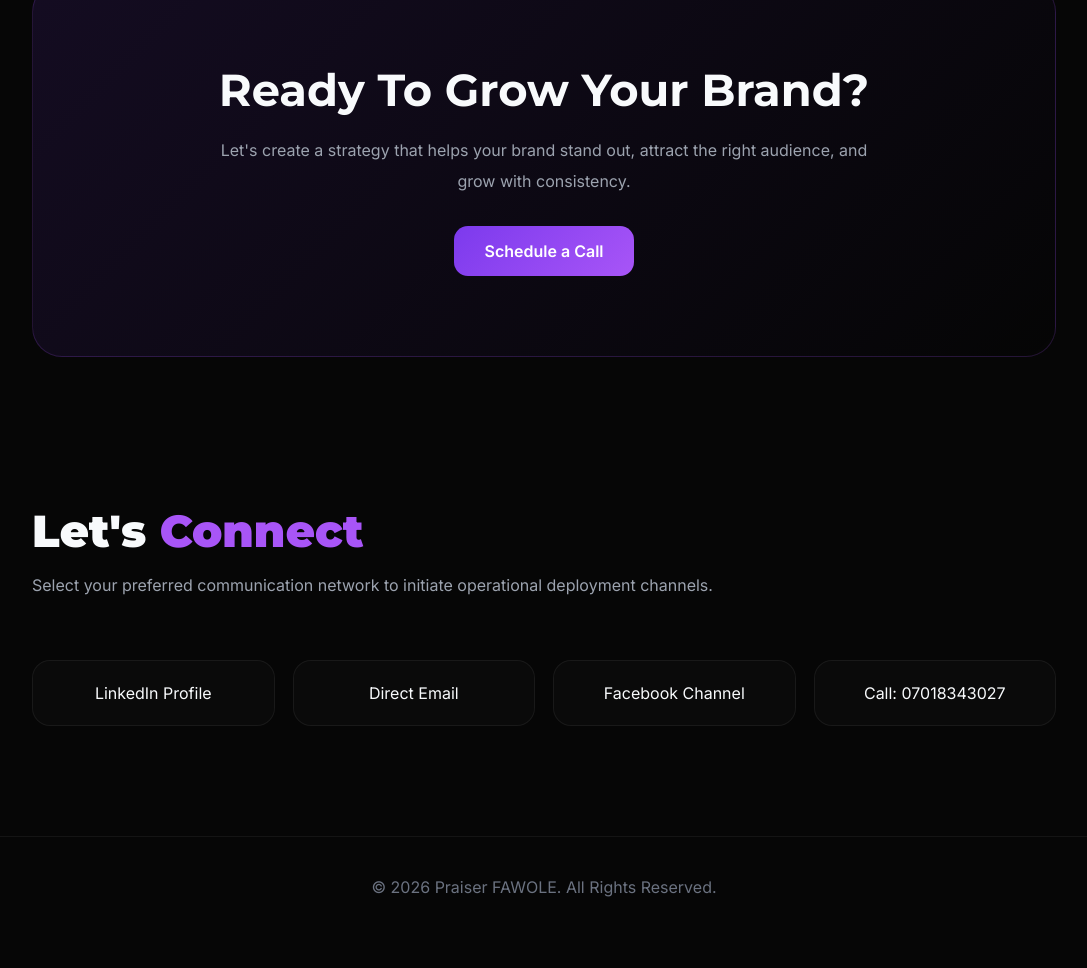
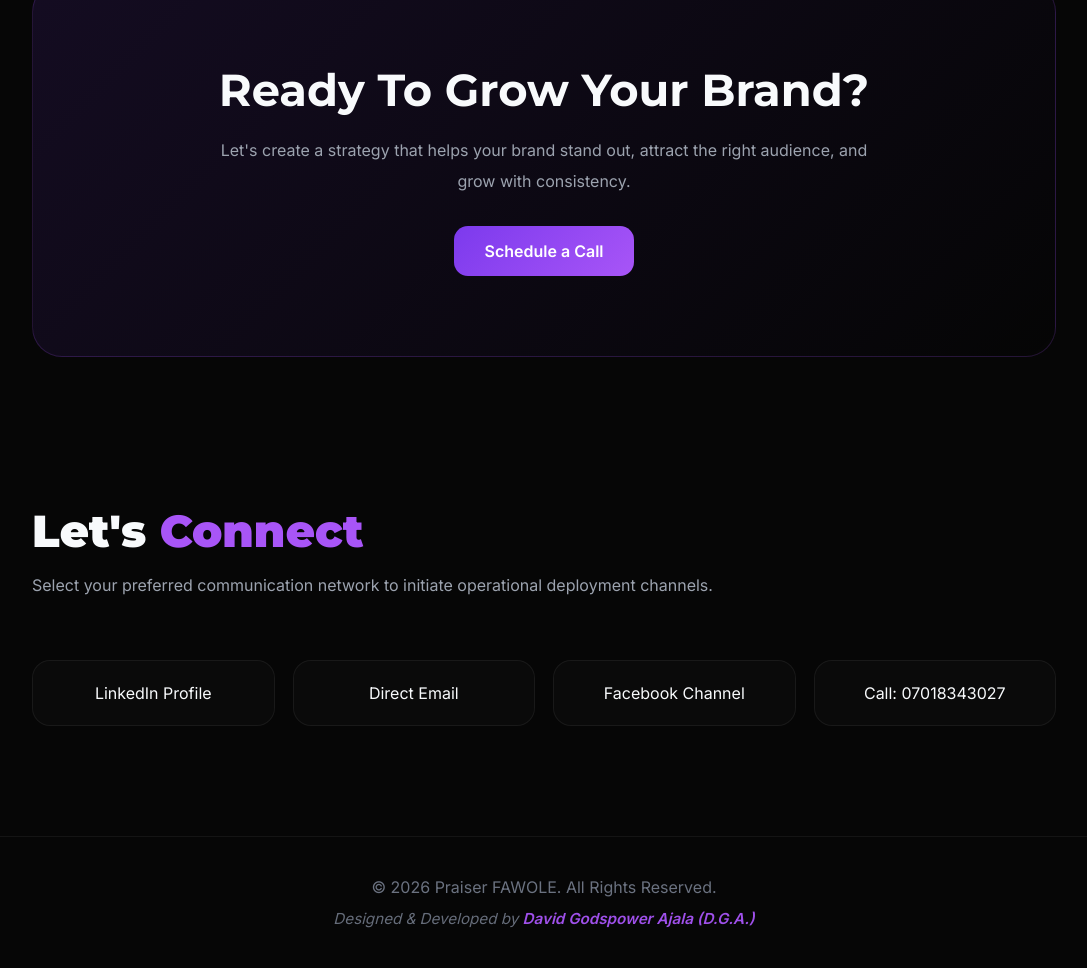
Before and after one commit to David-Godspower/praiser-portfolio, a plain HTML site: page index.html in a window 1280 px wide. Shown: the part 6499-7467 px from the top of the page, without its empty margins (96-1183 px from the left). Before the commit the page ends 7436 px from the top, so only its background shows below. Drawn offline with Linux system fonts and the light colour scheme.

Commit message:
Add developer credit and style updates to footer

```diff
--- a/index.html
+++ b/index.html
@@ -70,6 +70,8 @@
             transparent 30%);
         z-index: -1;
       }
+
+
 
       a {
         text-decoration: none;
@@ -486,12 +488,28 @@
         transform: translateY(-6px);
         border-color: rgba(168, 85, 247, 0.35);
       }
-
       footer {
-        padding: 40px;
+        padding: 40px 20px;
         text-align: center;
         border-top: 1px solid var(--border);
         color: #6b7280;
+      }
+
+      .developer-tag {
+        margin-top: 12px;
+        font-size: 0.95rem;
+        font-style: italic;
+        opacity: 0.95;
+      }
+
+      footer a {
+        color: var(--accent-2);
+        font-weight: 600;
+        transition: 0.3s ease;
+      }
+
+      footer a:hover {
+        text-decoration: underline;
       }
 
       .reveal {
@@ -1179,7 +1197,9 @@
     </section>
 
     <footer>
-      © <span id="currentYear"></span> Praiser FAWOLE. All Rights Reserved.
+      <p>© <span id="currentYear"></span> Praiser FAWOLE. All Rights Reserved.</p>
+      <p class="developer-tag">Designed &  Developed by <a href="https://davidgodspowerajala.me/" target="_blank" rel="noopener noreferrer"> David Godspower Ajala (D.G.A.)</a>
+      </p>
     </footer>
 
     <script>
```
